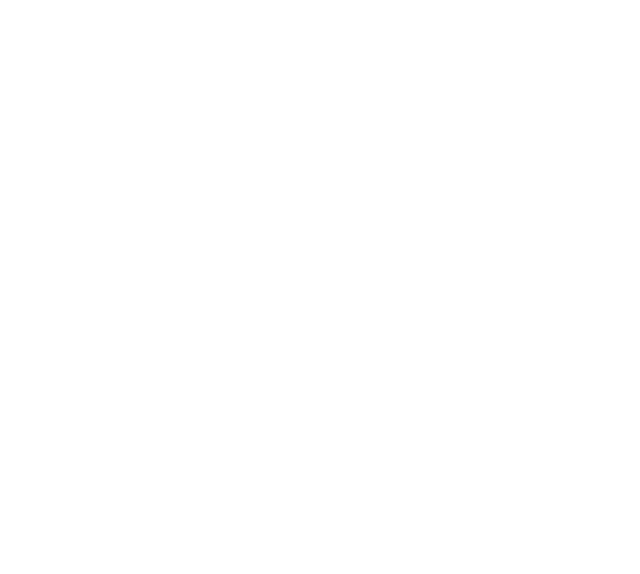
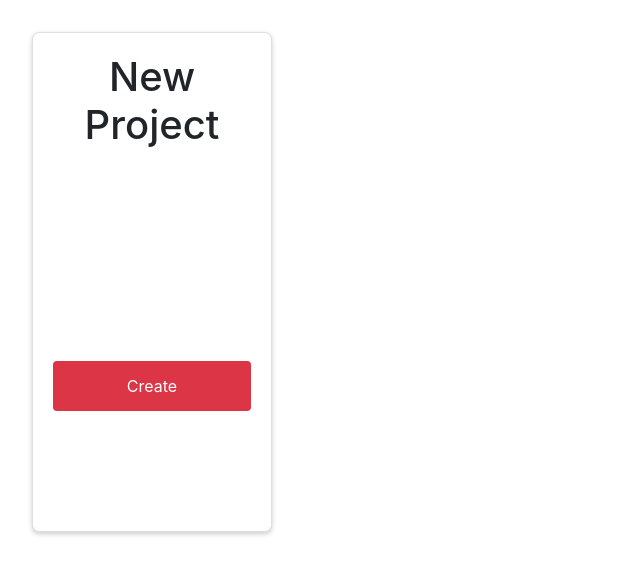
Before and after one commit to yeged/toDoList-with-React, a React (Create React App) app: page / in a window 1280 px wide. Shown: the top 574 px of the page, without its empty margins (0-640 px from the left). Built offline with nearby package versions, Linux system fonts and the light colour scheme.

Commit message:
Implementing Components & Bootstrap, reactstrap && Styling Card

```diff
--- a/package.json
+++ b/package.json
@@ -6,9 +6,11 @@
     "@testing-library/jest-dom": "^5.11.4",
     "@testing-library/react": "^11.1.0",
     "@testing-library/user-event": "^12.1.10",
+    "bootstrap": "^4.6.0",
     "react": "^17.0.1",
+    "react-bootstrap": "^1.5.1",
     "react-dom": "^17.0.1",
-    "react-scripts": "4.0.3",
+    "react-scripts": "^4.0.3",
     "reactstrap": "^8.9.0",
     "web-vitals": "^1.0.1"
   },
--- a/src/App.css
+++ b/src/App.css
@@ -1,3 +1,20 @@
 .App {
   text-align: center;
 }
+
+.card {
+  background: white;
+  border-radius: 7px;
+  padding: 0 auto;
+  box-shadow: 0 2px 5px #ccc;
+  width: 240px;
+  min-height: 500px;
+  margin: 32px;
+}
+
+.create-button {
+  margin-top: 200px;
+  width: 100%;
+  height: 50px;
+  border: 0;
+}
--- a/src/App.js
+++ b/src/App.js
@@ -1,10 +1,15 @@
 import './App.css';
+import Main from "./components/Main";
+
+
 
 function App() {
+
+
   return (
-    <div className="App">
-
-    </div>
+      <div className="App">
+        <Main />
+      </div>
   );
 }
 
--- a/src/components/CreateComponent/CreateComponent.jsx
+++ b/src/components/CreateComponent/CreateComponent.jsx
@@ -0,0 +1,20 @@
+import React, {useCallback} from "react"
+import {
+    Card,  CardBody,
+    CardTitle, Button
+} from 'reactstrap';
+
+
+const CreateComponent = (props) => {
+
+    return (
+        <Card>
+            <CardBody>
+                <CardTitle tag="h1">New Project</CardTitle>
+                <Button className="create-button" color="danger"> Create </Button>
+            </CardBody>
+        </Card>
+    )
+}
+
+export default CreateComponent
--- a/src/components/Main.js
+++ b/src/components/Main.js
@@ -0,0 +1,22 @@
+import React, { useState, useCallback } from "react"
+import CreateComponent from "./CreateComponent/CreateComponent"
+import CardComponent from "./CardComponent/CardComponent"
+import Information from "./InformationComponent/InformationComponent"
+
+const Main = () => {
+
+
+    return (
+        <div>
+
+            <div>
+                <CreateComponent />
+            </div>
+
+
+        </div>
+
+    )
+}
+
+export default Main;
--- a/src/index.js
+++ b/src/index.js
@@ -1,5 +1,6 @@
 import React from 'react';
 import ReactDOM from 'react-dom';
+import 'bootstrap/dist/css/bootstrap.min.css';
 import './index.css';
 import App from './App';
 import reportWebVitals from './reportWebVitals';
```
Also changed, not shown: 1 other file (tests, documents, lock files or other folders).
